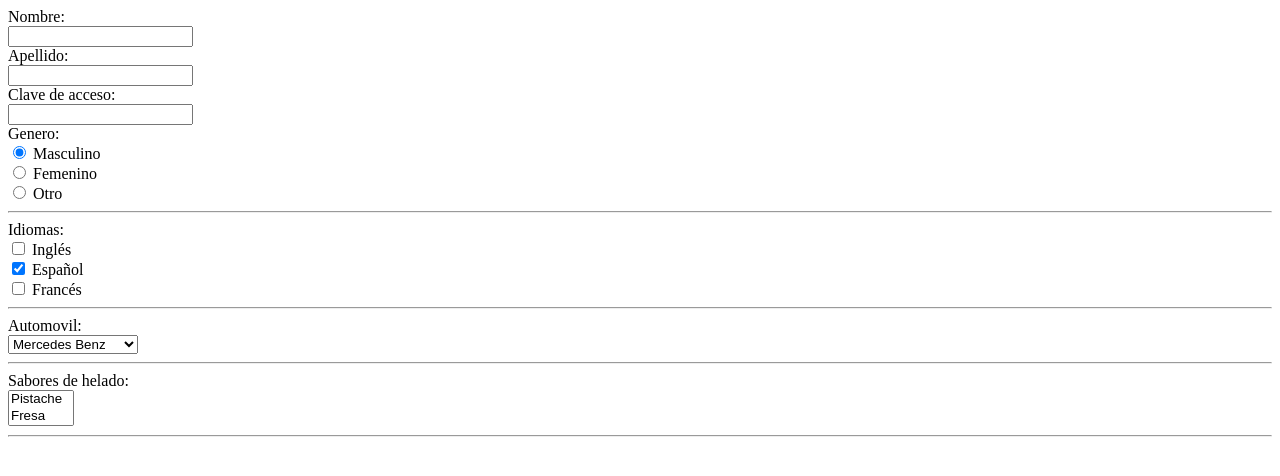
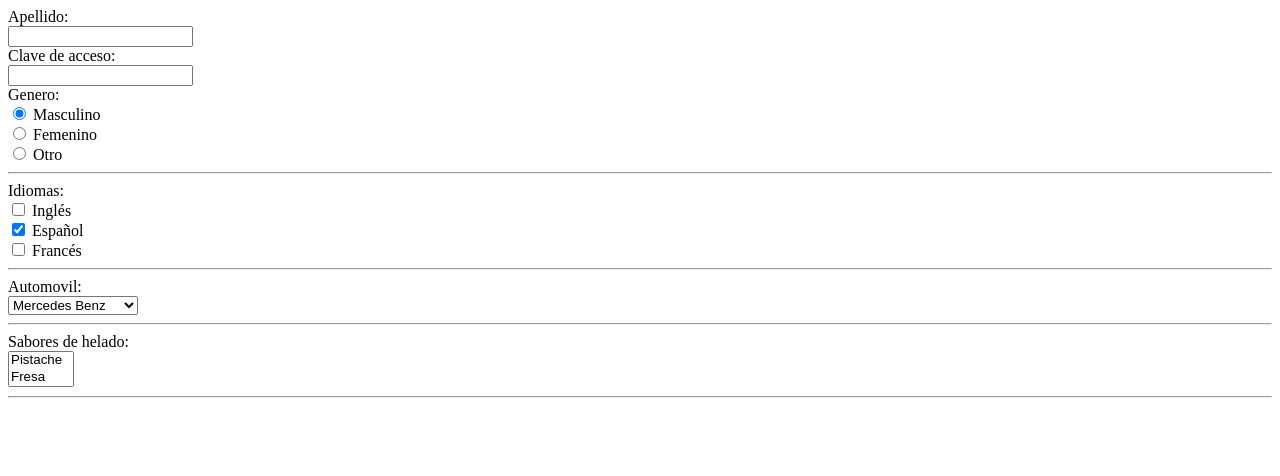
Before and after one commit to YazimelNiclis/primer-repo, a plain HTML site: page Formularios/index.html in a window 1280 px wide. Drawn offline with Linux system fonts and the light colour scheme.

Commit message:
Update index.html

```diff
--- a/Formularios/index.html
+++ b/Formularios/index.html
@@ -8,8 +8,7 @@
 
   <body>
     <form class="formulario">
-      <label for="nombre">Nombre:</label><br />
-      <input type="text" name="nombre" id="nombre" /><br />
+
 
       <label for="apellido">Apellido:</label><br />
       <input type="text" name="apellido" id="apellido" /><br />
```
